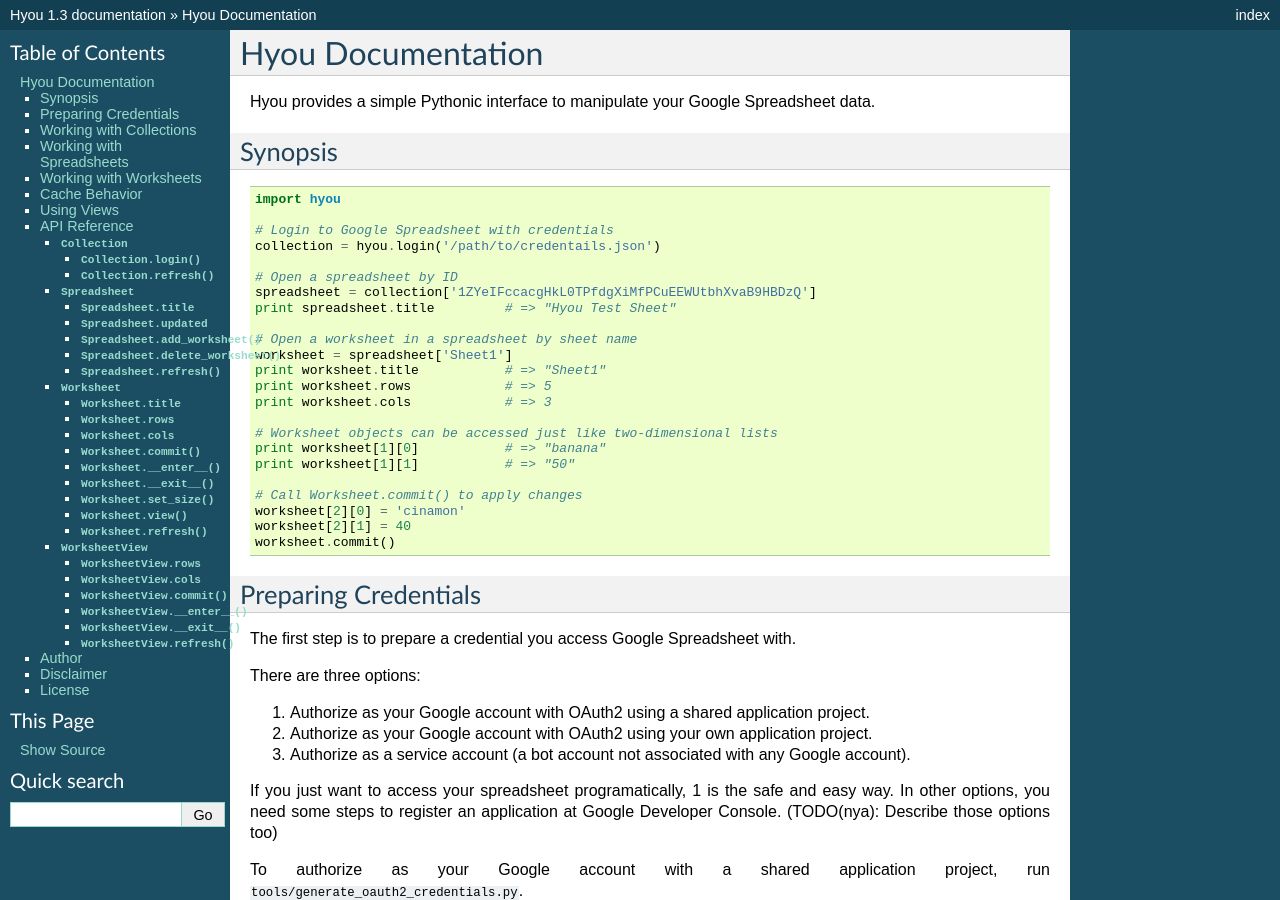
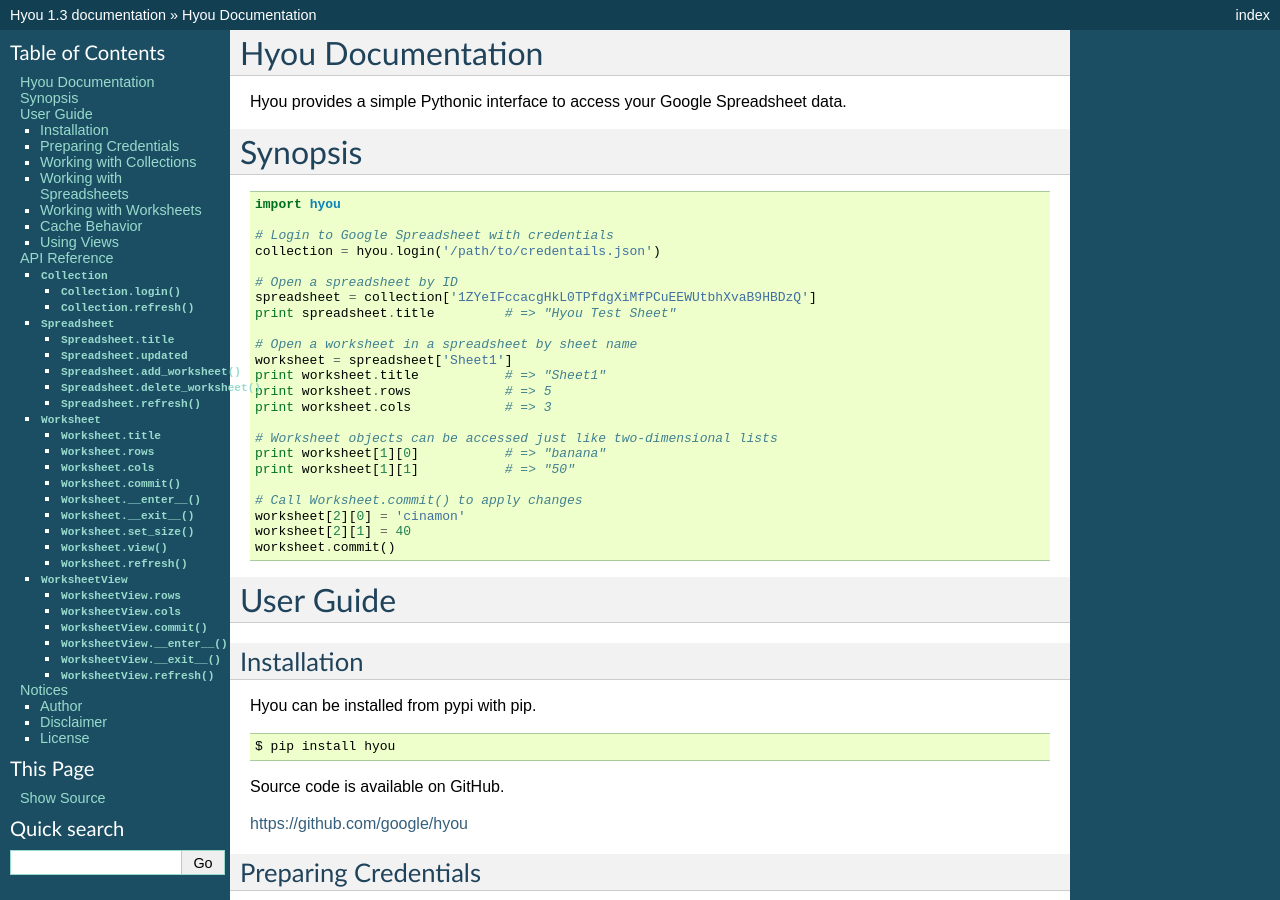
Before and after one commit to google/hyou, a Sphinx documentation site: the page built from sphinx/index.rst, in a window 1280 px wide and 900 px high. Built offline with Sphinx 7.4.7, drawn with Linux system fonts in a browser that asks for light colours.

Commit message:
Documentation update

```diff
--- a/README.txt
+++ b/README.txt
@@ -1,7 +1,7 @@
-Hyou - Pythonic Interface to manipulate Google Spreadsheet
-==========================================================
+Hyou - Pythonic Interface to access Google Spreadsheet
+======================================================
 
-Hyou provides a simple Pythonic interface to manipulate your Google
+Hyou provides a simple Pythonic interface to access your Google
 Spreadsheet data.
 
 Synopsis
--- a/setup.py
+++ b/setup.py
@@ -24,7 +24,7 @@
     version='1.3',
     author='Shuhei Takahashi',
     author_email='nya@google.com',
-    description='Pythonic Interface to manipulate Google Spreadsheet',
+    description='Pythonic Interface to access Google Spreadsheet',
     long_description=read_file('README.txt'),
     url='https://github.com/google/hyou/',
     packages=['hyou'],
--- a/sphinx/index.rst
+++ b/sphinx/index.rst
@@ -1,13 +1,13 @@
 Hyou Documentation
 ==================
 
-Hyou provides a simple Pythonic interface to manipulate your Google Spreadsheet data.
+Hyou provides a simple Pythonic interface to access your Google Spreadsheet data.
 
 .. py:currentmodule:: hyou
 
 
 Synopsis
---------
+========
 
 .. code:: python
 
@@ -34,6 +34,24 @@
     worksheet[2][0] = 'cinamon'
     worksheet[2][1] = 40
     worksheet.commit()
+
+
+User Guide
+==========
+
+
+Installation
+------------
+
+Hyou can be installed from pypi with pip.
+
+.. code::
+
+    $ pip install hyou
+
+Source code is available on GitHub.
+
+https://github.com/google/hyou
 
 
 Preparing Credentials
@@ -182,7 +200,7 @@
 
 
 API Reference
--------------
+=============
 
 .. class:: Collection
 
@@ -348,6 +366,9 @@
       Discards the associated cache. Please be aware that any uncommitted writes to cells are also discarded. See :ref:`cache-behavior-section` for details.
 
 
+Notices
+=======
+
 
 Author
 ------
```
Also changed, not shown: README.md (+3 -3 lines), 1 other file.
